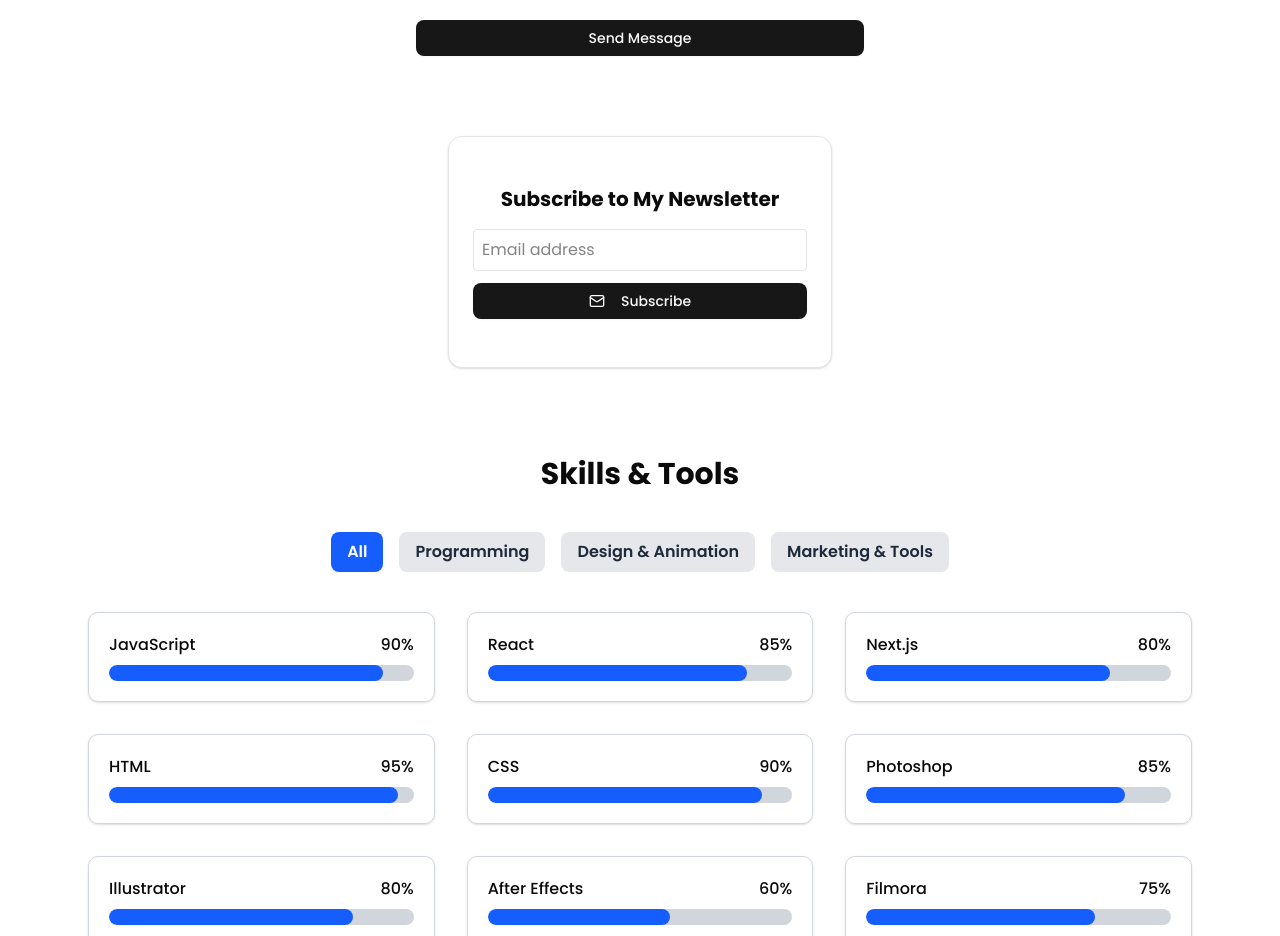
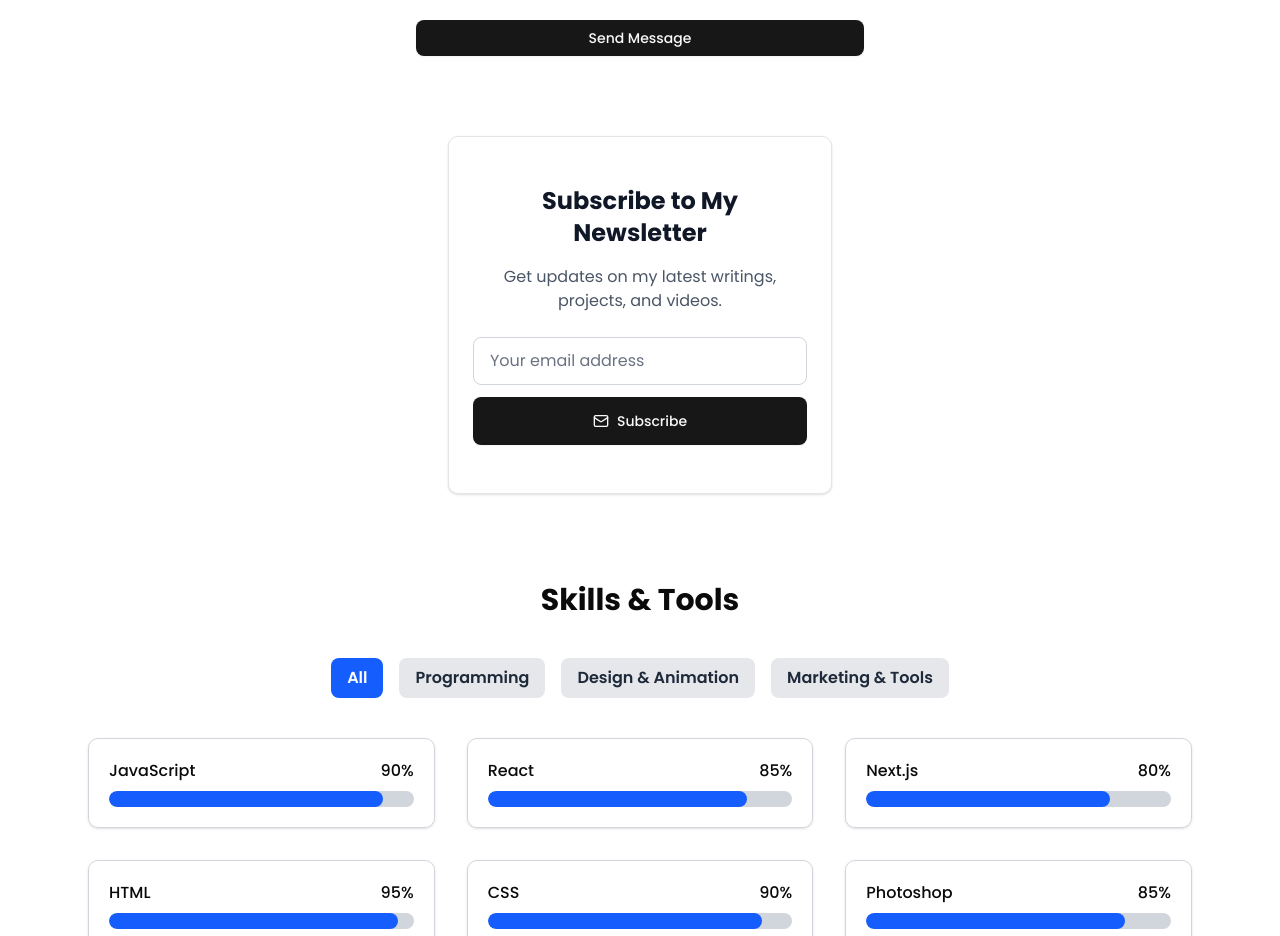
Before and after one commit to siammehraf/website, a Next.js app: page / in a window 1280 px wide. Shown: the part 4000-4936 px from the top of the page. Built offline with nearby package versions, Linux system fonts and the light colour scheme; no server answers.

Commit message:
Edited Newsletter for Betterment

```diff
--- a/components/NewsletterSignup.jsx
+++ b/components/NewsletterSignup.jsx
@@ -12,7 +12,7 @@ export default function NewsletterSignup() {
   const [loading, setLoading] = useState(false);
   const [error, setError] = useState('');
 
-  const handleSubmit = async (e) => {
+  async function handleSubmit(e) {
     e.preventDefault();
     setLoading(true);
     setError('');
@@ -22,34 +22,45 @@ export default function NewsletterSignup() {
     if (result.success) {
       setSubmitted(true);
     } else {
-      setError(result.error || 'Something went wrong.');
+      setError(result.error || 'Failed to subscribe. Please try again.');
     }
     setLoading(false);
-  };
+  }
 
   return (
-    <div className="px-6 mb-6">
-      <Card className="max-w-sm mx-auto">
+    <div className="px-6 sm:px-8 lg:px-12 mb-6">
+      <Card className="max-w-sm mx-auto hover:shadow-lg transition-shadow rounded-lg">
         <CardContent className="p-6 text-center">
-          <h2 className="text-xl font-bold mb-4">Subscribe to My Newsletter</h2>
+          <h2 className="text-2xl font-bold mb-4 text-gray-900 dark:text-gray-100">Subscribe to My Newsletter</h2>
+          <p className="text-gray-600 dark:text-gray-400 mb-6">
+            Get updates on my latest writings, projects, and videos.
+          </p>
+
           {!submitted ? (
-            <form onSubmit={handleSubmit} className="flex flex-col gap-3">
+            <form onSubmit={handleSubmit} className="flex flex-col gap-3 justify-center">
               <input
                 type="email"
+                placeholder="Your email address"
                 required
                 value={email}
                 onChange={(e) => setEmail(e.target.value)}
-                placeholder="Email address"
-                className="border p-2 rounded dark:bg-gray-800"
+                disabled={loading}
+                className="w-full border border-gray-300 dark:border-gray-700 px-4 py-2 h-12 text-base text-gray-900 dark:text-gray-100 placeholder-gray-500 dark:placeholder-gray-400 focus:outline-none focus:ring-2 focus:ring-blue-600 rounded-md disabled:opacity-50"
               />
-              <Button type="submit" disabled={loading}>
-                {loading ? <Loader2 className="animate-spin" /> : <Mail className="mr-2" />}
+              <Button
+                type="submit"
+                disabled={loading}
+                className="flex items-center gap-2 px-6 h-12 text-sm w-full justify-center rounded-md">
+                {loading ? <Loader2 className="w-5 h-5 animate-spin" /> : <Mail className="w-5 h-5" />}
                 {loading ? 'Subscribing...' : 'Subscribe'}
               </Button>
-              {error && <p className="text-red-500 text-sm">{error}</p>}
+              {error && <p className="text-red-500 text-sm mt-2">{error}</p>}
             </form>
           ) : (
-            <p className="text-green-600">🎉 Thanks for subscribing!</p>
+            <div className="space-y-2">
+              <p className="text-green-600 dark:text-green-400 font-semibold">🎉 Thank you for subscribing!</p>
+              <p className="text-sm text-gray-500">Check your inbox for a welcome message.</p>
+            </div>
           )}
         </CardContent>
       </Card>
```
